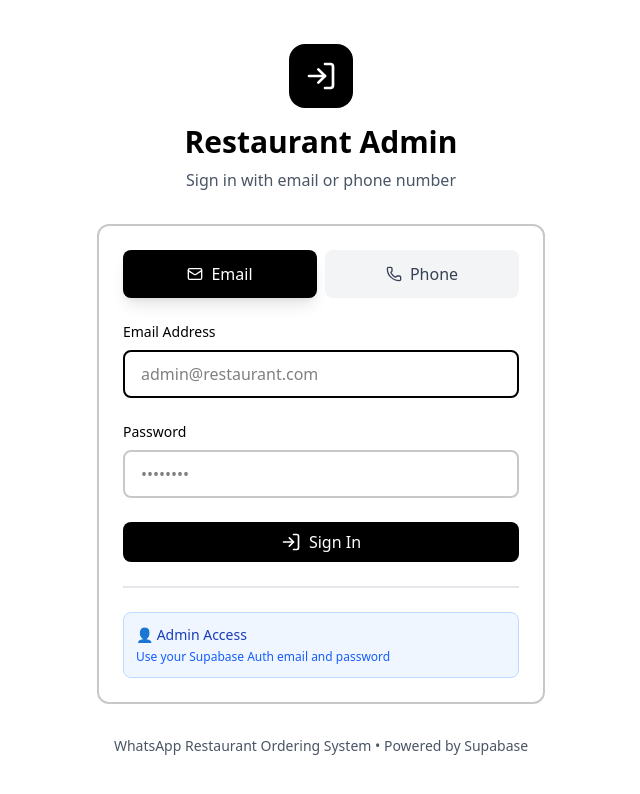
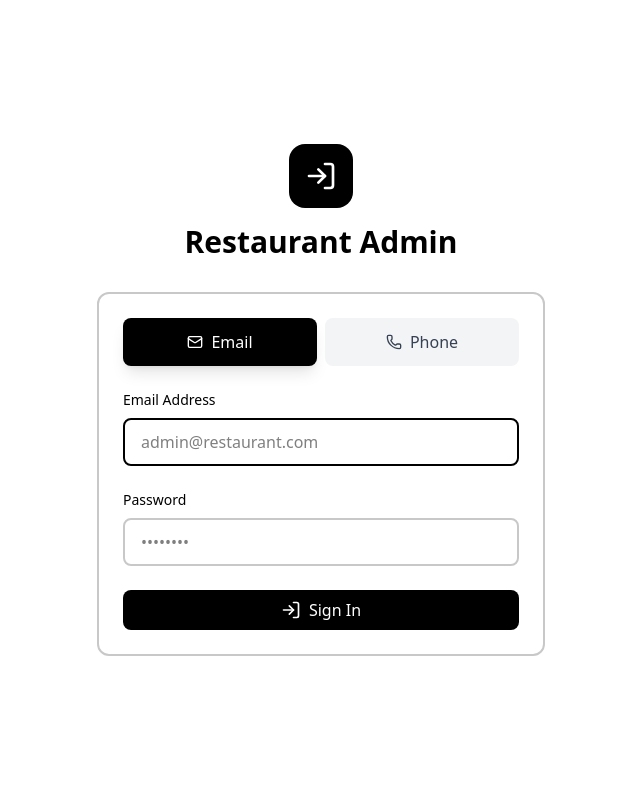
Before and after one commit to bliss-armah/restaurant-dashboard, a Next.js app: page /login in a window 1280 px wide. Shown: the top 794 px of the page, without its empty margins (319-959 px from the left). Built offline with nearby package versions, Linux system fonts and the light colour scheme; no server answers.

Commit message:
updated layout and fixed logout issues

```diff
--- a/app/login/page.tsx
+++ b/app/login/page.tsx
@@ -57,9 +57,6 @@ export default function LoginPage() {
             <LogIn className="w-8 h-8 text-white" />
           </div>
           <h1 className="text-3xl font-bold text-black">Restaurant Admin</h1>
-          <p className="text-gray-600 mt-2">
-            Sign in with email or phone number
-          </p>
         </div>
 
         {/* Login Form */}
@@ -171,25 +168,7 @@ export default function LoginPage() {
               )}
             </button>
           </form>
-
-          <div className="mt-6 pt-6 border-t-2 border-gray-200">
-            <div className="bg-blue-50 border border-blue-200 rounded-lg p-3">
-              <p className="text-sm text-blue-800 font-medium mb-1">
-                👤 Admin Access
-              </p>
-              <p className="text-xs text-blue-600">
-                {loginMethod === "email"
-                  ? "Use your Supabase Auth email and password"
-                  : "Use your phone number (with country code) and password"}
-              </p>
-            </div>
-          </div>
         </div>
-
-        {/* Footer */}
-        <p className="text-center text-gray-600 text-sm mt-8">
-          WhatsApp Restaurant Ordering System • Powered by Supabase
-        </p>
       </div>
     </div>
   );
--- a/lib/hooks/useAdminGuard.ts
+++ b/lib/hooks/useAdminGuard.ts
@@ -4,19 +4,17 @@ import { useEffect } from "react";
 import { useRouter } from "next/navigation";
 import { useAuth } from "@/lib/auth-context";
 
-/**
- * Redirects non-super-admins away from admin pages.
- * Returns isReady=true once auth is confirmed and user is a super admin.
- */
 export function useAdminGuard() {
-  const { isSuperAdmin, loading } = useAuth();
+  const { user, isSuperAdmin, loading } = useAuth();
   const router = useRouter();
 
   useEffect(() => {
     if (!loading && !isSuperAdmin) {
-      router.push("/dashboard");
+      if (user) {
+        router.push("/dashboard");
+      }
     }
-  }, [loading, isSuperAdmin, router]);
+  }, [loading, isSuperAdmin, user, router]);
 
   const isReady = !loading && isSuperAdmin;
   return { isReady, loading };
```
